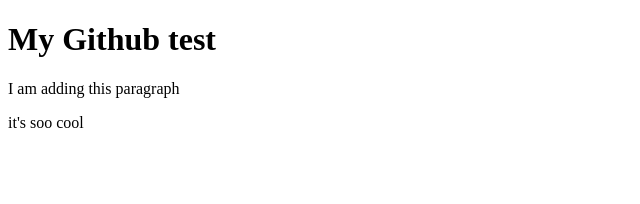
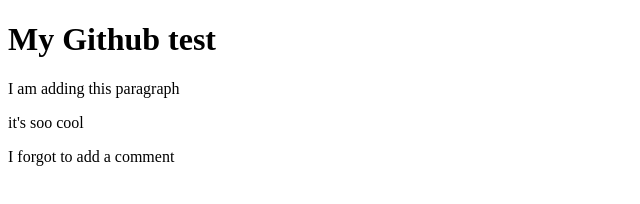
Before and after one commit to monibold/mysite, a plain HTML site: page index.html in a window 1280 px wide. Shown: the whole page, without its empty margins (0-640 px from the left). Drawn offline with Linux system fonts and the light colour scheme.

Commit message:
added changes

```diff
--- a/index.html
+++ b/index.html
@@ -7,5 +7,6 @@
 <h1> My Github test</h1>
 <p> I am adding this paragraph</p>
 <p>it's soo cool</p>
+<p> I forgot to add a comment</p>
 </body>
 </html>
```
